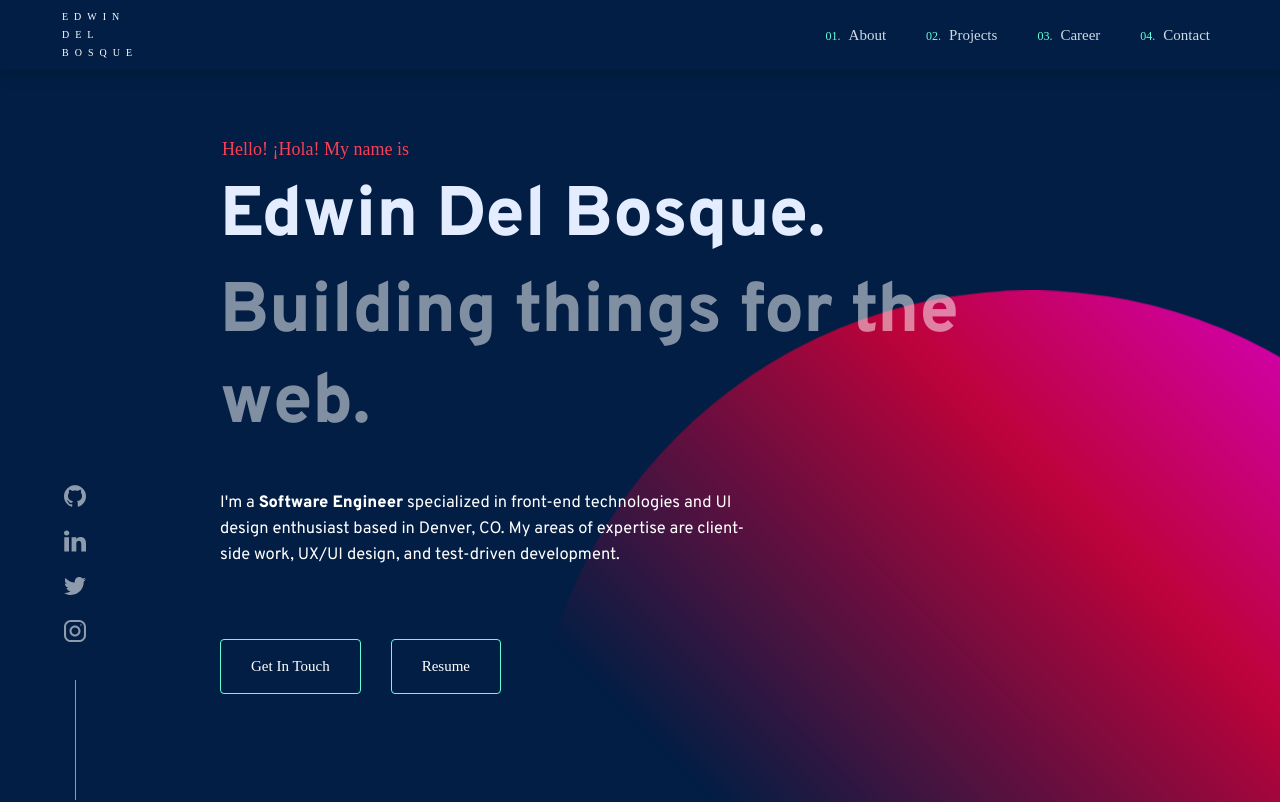
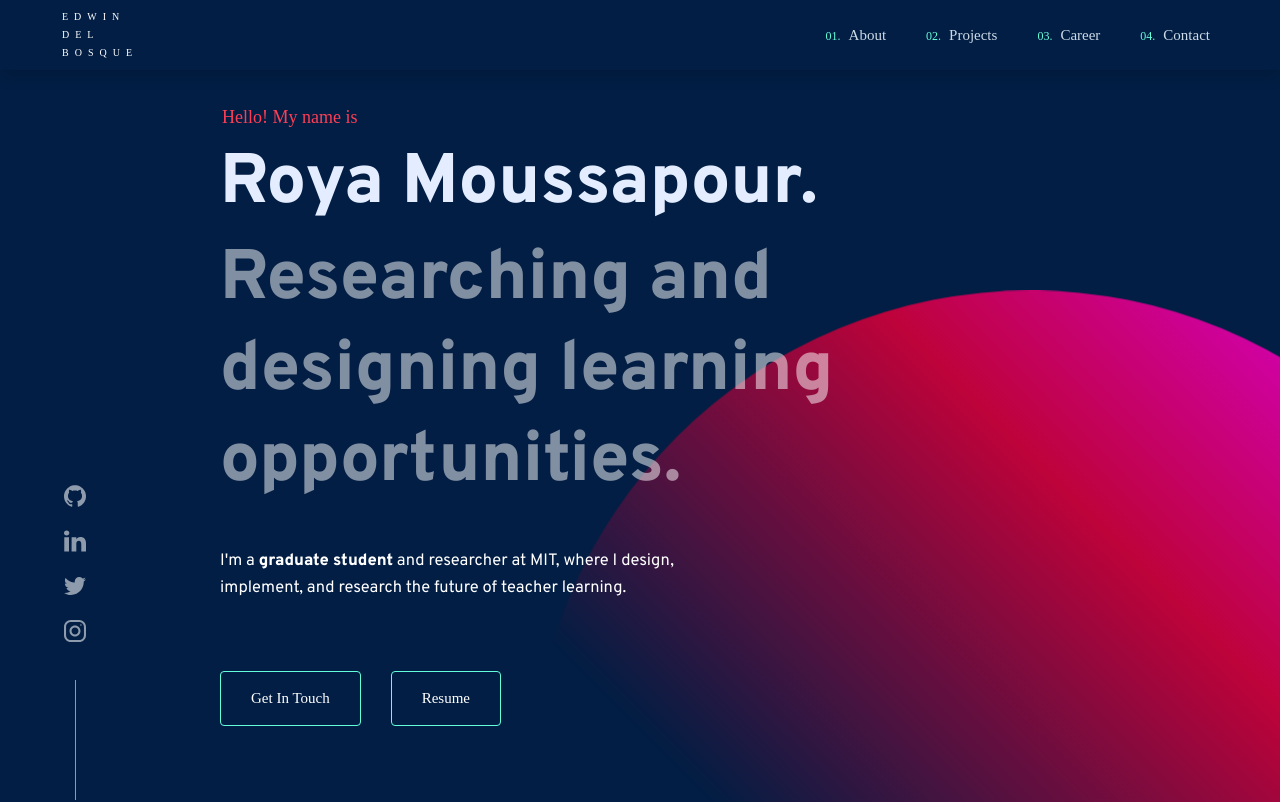
Before and after one commit to royamoussapour/portfolio, a React (Create React App) app: page / in a window 1280 px wide. Shown: the top 802 px of the page. Built offline with nearby package versions, Linux system fonts and the light colour scheme; a web font is replaced by a local one.

Commit message:
website updates v2

```diff
--- a/src/components/Contact/Contact.js
+++ b/src/components/Contact/Contact.js
@@ -11,8 +11,7 @@ const Contact = () => {
 					<span>04. Contact</span>Get In Touch
 				</h2>
 				<p>
-					Although I'm currently not looking for job opportunities, my inbox is
-					always open!
+					I'm finishing up my master's in June 2021. Please reach out about any potential opportunities!
 				</p>
 				<ContactForm />
 			</main>
--- a/src/components/ContactForm/ContactForm.js
+++ b/src/components/ContactForm/ContactForm.js
@@ -32,7 +32,7 @@ const ContactForm = props => {
 			<form
 				className='ContactForm'
 				onSubmit={submitForm}
-				action={'https://formspree.io/mpzdzbnw'}
+				action={'https://formspree.io/f/mbjppdqd'}
 				method={'POST'}>
 				<label>Name:</label>
 				<input
@@ -49,7 +49,7 @@ const ContactForm = props => {
 					value={email}
 				/>
 				<label className='message'>Message:</label>
-				<h4>Hello Edwin,</h4>
+				<h4>Hi Roya,</h4>
 				<textarea
 					type='text'
 					name='message'
--- a/src/components/Footer/Footer.js
+++ b/src/components/Footer/Footer.js
@@ -4,7 +4,7 @@ import './Footer.scss';
 const Footer = () => {
 	return (
 		<footer className='Footer' name='Footer'>
-			<p>Designed & Built by Edwin Del Bosque</p>
+			<p>Designed by Edwin Del Bosque, Adapted by Roya Moussapour</p>
 		</footer>
 	);
 };
--- a/src/components/Home/Home.js
+++ b/src/components/Home/Home.js
@@ -3,7 +3,7 @@ import "./Home.scss";
 import Fade from "react-reveal/Fade";
 
 const Home = () => {
-  const name = "Edwin Del Bosque";
+  const name = "Roya Moussapour";
   const resumeUrl =
     "https://drive.google.com/file/d/1P56wubhjLR9egjqp8GwB7-vAm19wYq64/view?usp=sharing";
 
@@ -11,21 +11,19 @@ const Home = () => {
     <>
       <Fade cascade delay={600}>
         <section className="title-section">
-          <p className="introduction">Hello! ¡Hola! My name is</p>
+          <p className="introduction">Hello! My name is</p>
           <h1>{name}.</h1>
-          <h1 className="sub-header-title">Building things for the web.</h1>
+          <h1 className="sub-header-title">Researching and designing learning opportunities.</h1>
           <p className="description-title">
             I'm a{" "}
             <span>
-              <b>Software Engineer</b>
+              <b>graduate student</b>
             </span>{" "}
-            specialized in front-end technologies and UI design enthusiast based
-            in Denver, CO. My areas of expertise are client-side work, UX/UI
-            design, and test-driven development.
+            and researcher at MIT, where I design, implement, and research the future of teacher learning.
           </p>
           <div>
             <Fade bottom cascade delay={800}>
-              <a href="mailto:edwinbosq@gmail.com" className="button-link">
+              <a href="mailto:roya.moussapour@gmail.com" className="button-link">
                 <button className="contact-button">Get In Touch</button>
               </a>
               <a
--- a/src/components/Socials/Socials.js
+++ b/src/components/Socials/Socials.js
@@ -7,7 +7,7 @@ const Socials = () => {
 		<Fade bottom cascade>
 			<div className='Socials'>
 				<a
-					href='https://github.com/edwindelbosque'
+					href='https://github.com/royamoussapour'
 					target='_blank'
 					rel='noopener noreferrer'>
 					<svg
@@ -19,7 +19,7 @@ const Socials = () => {
 					</svg>
 				</a>
 				<a
-					href='https://linkedin.com/in/edwindelbosque'
+					href='https://linkedin.com/in/royamoussapour'
 					target='_blank'
 					rel='noopener noreferrer'>
 					<svg
@@ -31,7 +31,7 @@ const Socials = () => {
 					</svg>
 				</a>
 				<a
-					href='https://twitter.com/edwindelbosque'
+					href='https://twitter.com/roya_moussapour'
 					target='_blank'
 					rel='noopener noreferrer'>
 					<svg
@@ -43,7 +43,7 @@ const Socials = () => {
 					</svg>
 				</a>
 				<a
-					href='https://instagram.com/edwindelbosque'
+					href='https://instagram.com/rmmjun'
 					target='_blank'
 					rel='noopener noreferrer'>
 					<svg
--- a/src/data/jobs.js
+++ b/src/data/jobs.js
@@ -1,59 +1,50 @@
 const jobs = [
   {
     id: 0,
-    title: "Software Engineering Apprentice",
-    company: "McKinsey & Company",
-    location: "Denver, CO",
-    dateRange: "Feb 2020 - Present",
-    url: "https://mckinsey.com",
+    title: "Researcher",
+    company: "MIT Teaching Systems Lab",
+    location: "Cambridge, MA",
+    dateRange: "August 2019 - Present",
+    url: "tsl.mit.edu",
     description: [
-      "Work with a vast array of clients from multiple industries, solving unique problems, and exposed to different development languages and tools.",
+      "Collaborate on a program delivering simulation-based learning opportunities to public school math teachers.",
+      "Co-design simulations based on teachers' needs.",
+      "Design and implement survey measures, interview protocols, and research practices for collection and analysis of qualitative and quantitative data",
     ],
   },
   {
     id: 1,
-    title: "Front-End Engineering Student",
-    company: "Turing School",
-    location: "Denver, CO",
-    dateRange: "April 2019 - Jan 2020",
-    url: "https://turing.io",
+    title: "Senior Analyst",
+    company: "Compass Lexecon",
+    location: "Boston, MA",
+    dateRange: "July 2017 - June 2019",
+    url: "https://compasslexecon.com",
     description: [
-      "Collaborated in fast-paced, cross-functional teams for more than 60 hours a week for 9 months building a variety of interesting and meaningful projects.",
-      "Built robust, scalable, and fully-tested applications with mainly front-end tools and some back-end technologies.",
+      "Processed and analyzed large-scale data using SAS, Stata, and Excel in order to conduct quantitative and qualitative research to support expert testimony in litigation.",
+      "Created data visualizations using Excel and Tableau to present economic analyses and models to clients.",
     ],
   },
   {
     id: 2,
-    title: "Junior FP&A Financial Analyst Intern",
-    company: "Zayo Group",
-    location: "Denver, CO",
-    dateRange: "June 2018 - June 2019",
-    url: "https://zayo.com",
+    title: "Research Intern",
+    company: "NASA Marshall Space Flight Center",
+    location: "Huntsville, AL",
+    dateRange: "June 2015 - August 2015",
+    url: "https://www.nasa.gov/centers/marshall/home/index.html",
     description: [
-      "Presented variance reviews explaining operational and financial performance of the division.",
-      "Developed attention-to-detail and analytical skills by updating financial models on a weekly basis.",
+      "Tested novel terrestrial gamma-ray flash detector designs based on a CubeSat platform to determine most efficient design for detector.",
     ],
   },
   {
     id: 3,
-    title: "Spanish Tutor",
-    company: "Regis University",
-    location: "Denver, CO",
-    dateRange: "Mar 2017 - May 2019",
-    url: "https://regis.edu",
+    title: "Gibbons Summer Research Fellow",
+    company: "Bowdoin College",
+    location: "Brunswick, ME",
+    dateRange: "June 2014 - August 2014",
+    url: "https://bowdoin.edu",
     description: [
-      "Coached students with academic support structuring resources relevant to their coursework.",
-    ],
-  },
-  {
-    id: 4,
-    title: "Transfer Pricing Intern",
-    company: "Deloitte",
-    location: "Baja, CA",
-    dateRange: "Jun 2017 - Aug 2017",
-    url: "https://deloitte.com",
-    description: [
-      "Assisted in the research and development of pinning down market price ranges between subsidized transactions in accordance to the tax regulations of the state of Baja California.",
+      "Compiled tweets and profile information from K-12 teachers' public Twitter profiles to study teachers' moral dissatisfaction with the practice of teaching.",
+      "Analyzed Twitter data to look at trends in location, gender, topics, and emotions between teachers' tweets."
     ],
   },
 ];
```
